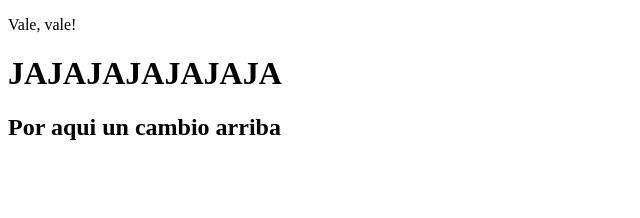
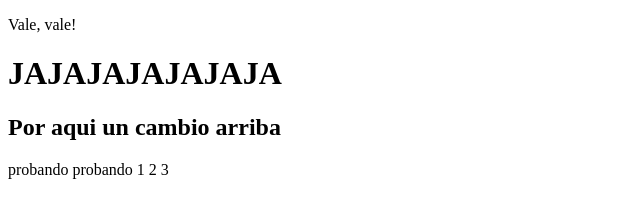
Before and after one commit to danyhoshi/pullpush, a plain HTML site: page index.html in a window 1280 px wide. Shown: the whole page, without its empty margins (0-640 px from the left). Drawn offline with Linux system fonts and the light colour scheme.

Commit message:
Update index.html

```diff
--- a/index.html
+++ b/index.html
@@ -10,5 +10,6 @@
     <p>Vale, vale!</p>
     <h1>JAJAJAJAJAJAJA</h1>
     <h2>Por aqui un cambio arriba</h2>
+    <p>probando probando 1 2 3 </p>
 </body>
 </html>
```
